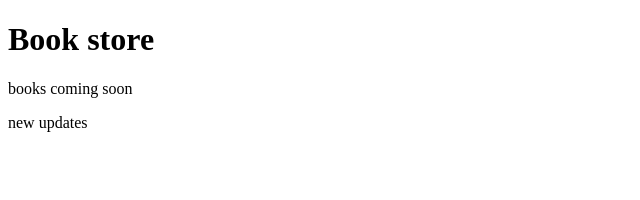
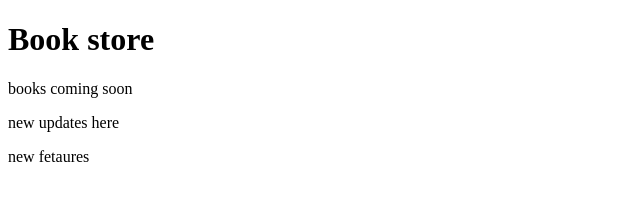
Before and after one commit to nusrathumaira12/nusrat-, a plain HTML site: page index.html in a window 1280 px wide. Shown: the whole page, without its empty margins (0-640 px from the left). Drawn offline with Linux system fonts and the light colour scheme.

Commit message:
new updated feature

```diff
--- a/index.html
+++ b/index.html
@@ -8,8 +8,7 @@
 <body>
     <h1>Book store</h1>
     <p>books coming  soon</p>
-    <p>new updates
-
-    </p>
+    <p>new updates here</p>
+    <p>new fetaures</p>
 </body>
 </html>
```
